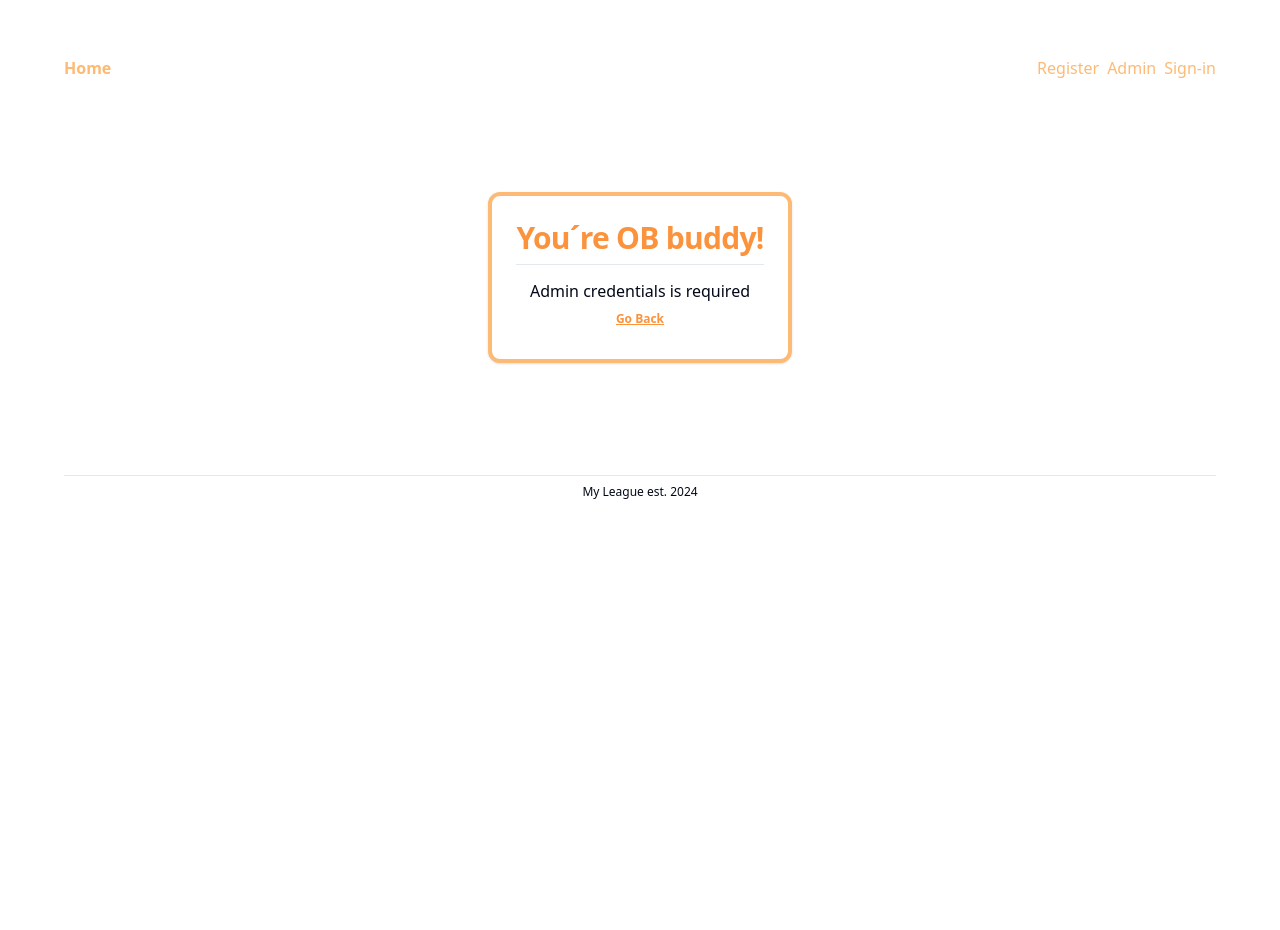
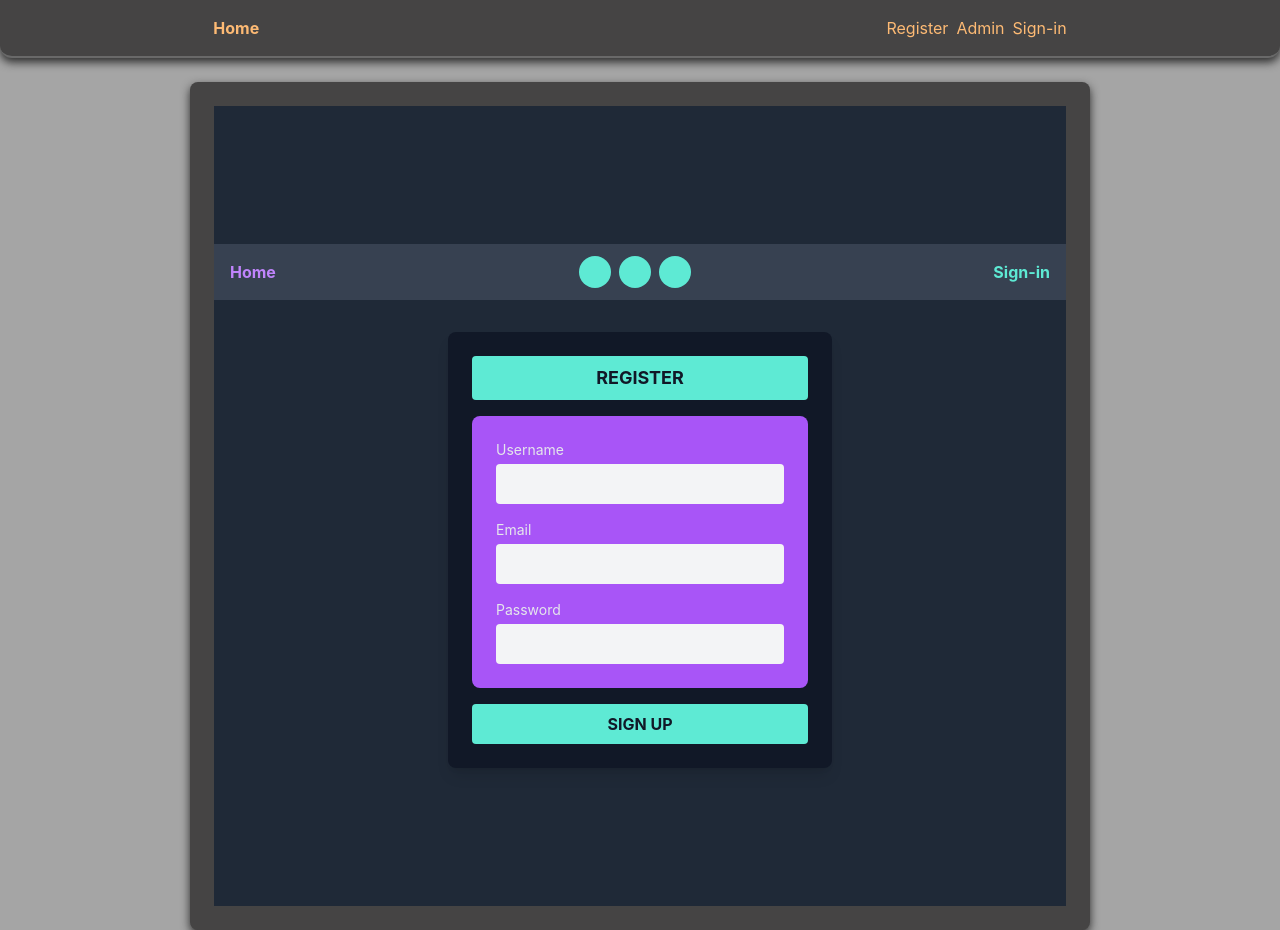
Before and after one commit to OGester/duels-mvp, a Next.js app: page /error in a window 1280 px wide. Before the commit the page ends 800 px from the top, so only its background shows below. Built offline with nearby package versions, Linux system fonts and the light colour scheme; no server answers.

Commit message:
Started fixing root layout and header layout. continue to style navbar

```diff
--- a/app/error/page.jsx
+++ b/app/error/page.jsx
@@ -3,74 +3,55 @@ import { Card, CardContent } from "@/components/ui/card";
 
 export default function accessDenied() {
   return (
-    <main className="flex justify-center flex-col w-full">
-      <div className="flex justify-center p-4">
-        <Card className="flex flex-col justify-center border-4 border-orange-300 w-auto">
-          <CardContent>
-            <div className="grid w-full items-center gap-4 mt-6">
-              <div className="flex flex-col space-y-1.5">
-                <h2 className="text-orange-400">You´re OB buddy!</h2>
-                <div className="flex justify-center">
-                  <p>Admin credentials is required</p>
-                </div>
-              </div>
-            </div>
-            <div className="flex justify-center py-2 text-xs">
-              <span>
-                <Link
-                  className="text-orange-400 font-bold underline"
-                  href="/profile-page"
-                >
-                  Go Back
-                </Link>
-              </span>
-            </div>
-          </CardContent>
-        </Card>
+    <div class="min-h-screen bg-gray-800 flex flex-col items-center justify-center">
+      {/* <!-- Navigation --> */}
+      <nav class="w-full px-4 py-3 bg-gray-700 flex justify-between items-center">
+        <button class="text-purple-400 font-bold">Home</button>
+        <div class="flex gap-2">
+          <div class="w-8 h-8 bg-teal-300 rounded-full"></div>
+          <div class="w-8 h-8 bg-teal-300 rounded-full"></div>
+          <div class="w-8 h-8 bg-teal-300 rounded-full"></div>
+        </div>
+        <button class="text-teal-300 font-bold">Sign-in</button>
+      </nav>
+
+      {/* <!-- Registration Section --> */}
+      <div class="mt-8 w-[90%] max-w-sm bg-gray-900 rounded-lg shadow-lg p-6">
+        {/*  <!-- Register Header --> */}
+        <div class="bg-teal-300 text-center text-gray-900 font-bold text-lg py-2 rounded">
+          REGISTER
+        </div>
+
+        {/*  <!-- Registration Form --> */}
+        <form class="mt-4 bg-purple-500 rounded-lg p-6 space-y-4">
+          <div>
+            <label class="block text-gray-200 text-sm mb-1">Username</label>
+            <input
+              type="text"
+              class="w-full bg-gray-100 text-gray-800 px-3 py-2 rounded focus:outline-none"
+            />
+          </div>
+          <div>
+            <label class="block text-gray-200 text-sm mb-1">Email</label>
+            <input
+              type="email"
+              class="w-full bg-gray-100 text-gray-800 px-3 py-2 rounded focus:outline-none"
+            />
+          </div>
+          <div>
+            <label class="block text-gray-200 text-sm mb-1">Password</label>
+            <input
+              type="password"
+              class="w-full bg-gray-100 text-gray-800 px-3 py-2 rounded focus:outline-none"
+            />
+          </div>
+        </form>
+
+        {/* <!-- Sign-Up Button --> */}
+        <button class="mt-4 w-full bg-teal-300 text-gray-900 font-bold py-2 rounded hover:bg-teal-400">
+          SIGN UP
+        </button>
       </div>
-      {/*   <div className="relative bg-gray-100 min-h-screen flex items-center justify-center">
-        <div className="w-96 h-64 bg-green-500 text-white flex items-center justify-center rounded-tl-none rounded-tr-3xl rounded-bl-3xl rounded-br-3xl">
-          <p className="text-lg font-bold">Rounded Corners</p>
-        </div>
-      </div> */}
-    </main>
+    </div>
   );
 }
-
-{
-  /*
-
-  <div class="relative bg-gray-100 min-h-screen flex items-center justify-center">
-        <!-- Background asymmetric card -->
-        <div class="absolute w-96 h-64 bg-blue-300 rounded-tl-none rounded-tr-3xl rounded-bl-3xl rounded-br-3xl transform translate-x-4 translate-y-6"></div>
-
-        Foreground card
-        <div class="relative w-80 h-56 bg-white rounded-3xl shadow-lg p-6 flex items-center justify-center">
-          <p class="text-gray-800 text-lg font-bold">Foreground Card</p>
-        </div>
-      </div>
-      <main className="flex justify-center flex-col w-full">
-      <h2 className="flex justify-center text-orange-500 font-bold mb-2.5">
-        OOPS!
-      </h2>
-      <div class="relative bg-gray-100 min-h-screen flex items-center justify-center">
-        <!-- Background asymmetric card -->
-        <div class="absolute w-[90%] max-w-4xl h-[80%] bg-blue-300 rounded-tl-none rounded-tr-3xl rounded-bl-3xl rounded-br-3xl shadow-xl"></div>
-
-         <!-- First foreground card -->
-        <div class="relative w-80 h-56 bg-white rounded-3xl shadow-lg p-6 flex items-center justify-center transform translate-x-6 translate-y-6 z-10">
-          <p class="text-gray-800 text-lg font-bold">Foreground Card 1</p>
-        </div>
-
-         <!-- Second foreground card (offset but more spacing) -->
-        <div class="relative w-80 h-56 bg-white rounded-3xl shadow-lg p-6 flex items-center justify-center transform translate-x-12 translate-y-12 z-10">
-          <p class="text-gray-800 text-lg font-bold">Foreground Card 2</p>
-        </div>
-
-         <!-- Topmost card (centered) -->
-        <div class="absolute w-72 h-48 bg-yellow-100 rounded-3xl shadow-2xl p-4 flex items-center justify-center top-1/2 left-1/2 transform -translate-x-1/2 -translate-y-1/2 z-20">
-          <p class="text-gray-800 text-lg font-bold">Topmost Card</p>
-        </div>
-      </div>
-*/
-}
--- a/app/globals.css
+++ b/app/globals.css
@@ -2,80 +2,33 @@
 @tailwind components;
 @tailwind utilities;
 
-@layer base {
-  :root {
-    --background: 0 0% 100%;
-    --foreground: 222.2 84% 4.9%;
-    --card: 0 0% 100%;
-    --card-foreground: 222.2 84% 4.9%;
-    --popover: 0 0% 100%;
-    --popover-foreground: 222.2 84% 4.9%;
-    --primary: 222.2 47.4% 11.2%;
-    --primary-foreground: 210 40% 98%;
-    --secondary: 210 40% 96.1%;
-    --secondary-foreground: 222.2 47.4% 11.2%;
-    --muted: 210 40% 96.1%;
-    --muted-foreground: 215.4 16.3% 46.9%;
-    --accent: 210 40% 96.1%;
-    --accent-foreground: 222.2 47.4% 11.2%;
-    --destructive: 0 84.2% 60.2%;
-    --destructive-foreground: 210 40% 98%;
-    --border: 214.3 31.8% 91.4%;
-    --input: 214.3 31.8% 91.4%;
-    --ring: 222.2 84% 4.9%;
-    --chart-1: 12 76% 61%;
-    --chart-2: 173 58% 39%;
-    --chart-3: 197 37% 24%;
-    --chart-4: 43 74% 66%;
-    --chart-5: 27 87% 67%;
-    --radius: 0.5rem;
-  }
-  .dark {
-    --background: 222.2 84% 4.9%;
-    --foreground: 210 40% 98%;
-    --card: 222.2 84% 4.9%;
-    --card-foreground: 210 40% 98%;
-    --popover: 222.2 84% 4.9%;
-    --popover-foreground: 210 40% 98%;
-    --primary: 210 40% 98%;
-    --primary-foreground: 222.2 47.4% 11.2%;
-    --secondary: 217.2 32.6% 17.5%;
-    --secondary-foreground: 210 40% 98%;
-    --muted: 217.2 32.6% 17.5%;
-    --muted-foreground: 215 20.2% 65.1%;
-    --accent: 217.2 32.6% 17.5%;
-    --accent-foreground: 210 40% 98%;
-    --destructive: 0 62.8% 30.6%;
-    --destructive-foreground: 210 40% 98%;
-    --border: 217.2 32.6% 17.5%;
-    --input: 217.2 32.6% 17.5%;
-    --ring: 212.7 26.8% 83.9%;
-    --chart-1: 220 70% 50%;
-    --chart-2: 160 60% 45%;
-    --chart-3: 30 80% 55%;
-    --chart-4: 280 65% 60%;
-    --chart-5: 340 75% 55%;
-  }
+:root {
+  --color-dark-gray: #1a1a2e; /* Inner container background */
+  --color-light-gray: #eaeaea; /* Outer container background */
+  --color-accent: #58d68d; /* Optional accent color */
 }
-@layer base {
-  * {
-    @apply border-border;
-  }
-  body {
-    @apply bg-background text-foreground;
-  }
+html,
+body {
+  background-color: var(--color-light-gray); /* Outer container background */
+  color: white; /* Default text color */
+  font-family: "Inter", sans-serif; /* Use your preferred font */
+  margin: 4;
+  padding: 4;
+  height: 100%; /* Ensures body takes full screen height */
 }
 
-main,
-nav {
-  @apply max-w-6xl mx-auto my-12;
+#root {
+  display: flex;
+  justify-content: center;
+  align-items: center;
+  min-height: 100vh; /* Centers content vertically and horizontally */
 }
-p {
-  @apply mt-2;
+.center-container {
+  background-color: var(--color-dark-gray);
+  display: flex;
+  justify-content: center;
+  align-items: center;
 }
-h1 {
-  @apply scroll-m-20 text-4xl font-extrabold tracking-tight lg:text-5xl;
+.custom-header {
+  box-shadow: 0 4px 6px rgba(0, 0, 0, 0.1); /* Customize shadow */
 }
-h2 {
-  @apply scroll-m-20 border-b pb-2 text-3xl font-semibold tracking-tight transition-colors first:mt-0;
-}
--- a/app/layout.js
+++ b/app/layout.js
@@ -7,18 +7,35 @@ export const metadata = {
 };
 
 export default function RootLayout({ children }) {
-  //allows access to the search query from the context
-  //const { searchQuery } = useSearch();
   return (
-    <html lang="en">
-      <body className="px-4 py-2">
-        <header>
-          <NavBar />
+    <html lang="en" className="w-full h-full">
+      <body className="min-h-full w-full bg-light-gray flex flex-col items-center">
+        {/* Header */}
+        <header
+          className="w-full bg-dark-gray text-white py-4 border-b-2 border-medium-gray"
+          style={{
+            boxShadow: "0 4px 10px #292929",
+            borderLeft: "2px solid #medium-gray",
+            borderRight: "2px solid #medium-gray",
+            borderBottomLeftRadius: "12px",
+            borderBottomRightRadius: "12px",
+          }}
+        >
+          <div className="w-2/3 mx-auto">
+            <NavBar />
+          </div>
         </header>
-        <main className="flex flex-col justify-center">{children}</main>
-        <footer className="border-t text-center text-xs py-2 max-w-6xl mx-auto my-12">
-          My League est. 2024
-        </footer>
+
+        {/* content */}
+        <main className="bg-light-gray flex-grow w-full flex flex-col items-center justify-center mt-6">
+          {/* Center Content  */}
+          <div
+            className="bg-dark-gray rounded-lg p-6 h-full w-full max-w-[900px]"
+            style={{ boxShadow: "0 4px 10px #292929" }}
+          >
+            <div>{children}</div>
+          </div>
+        </main>
       </body>
     </html>
   );
--- a/tailwind.config.js
+++ b/tailwind.config.js
@@ -1,57 +1,30 @@
+/** @type {import('tailwindcss').Config} */
 /** @type {import('tailwindcss').Config} */
 module.exports = {
-    darkMode: ["class"],
-    content: ["./app/**/*.{js,jsx,tsx}", "./components/**/*.{js,jsx,tsx}"],
+  content: [
+    "./app/**/*.{js,ts,jsx,tsx}", // Add all paths where Tailwind classes will be used
+    "./components/**/*.{js,ts,jsx,tsx}",
+  ],
   theme: {
     extend: {
+      colors: {
+        "dark-gray": "#454444", // Header background
+        "light-gray": "#A5A5A5", // Body background
+        "medium-gray": "#696969",
+        "light-green": "#A4E5D9", // Sign-in button
+        "green-500": "#81E0C2", // Hover state for sign-in
+      },
       borderRadius: {
-  			lg: 'var(--radius)',
-  			md: 'calc(var(--radius) - 2px)',
-  			sm: 'calc(var(--radius) - 4px)'
+        lg: "0.5rem", // Matches the design
+        md: "0.375rem",
       },
-  		colors: {
-  			background: 'hsl(var(--background))',
-  			foreground: 'hsl(var(--foreground))',
-  			card: {
-  				DEFAULT: 'hsl(var(--card))',
-  				foreground: 'hsl(var(--card-foreground))'
+      boxShadow: {
+        md: "0 4px 6px rgba(0, 0, 0, 0.1)", // Matches card shadow in design
       },
-  			popover: {
-  				DEFAULT: 'hsl(var(--popover))',
-  				foreground: 'hsl(var(--popover-foreground))'
+      fontFamily: {
+        sans: ["Inter", "sans-serif"], // Add your custom font
       },
-  			primary: {
-  				DEFAULT: 'hsl(var(--primary))',
-  				foreground: 'hsl(var(--primary-foreground))'
     },
-  			secondary: {
-  				DEFAULT: 'hsl(var(--secondary))',
-  				foreground: 'hsl(var(--secondary-foreground))'
   },
-  			muted: {
-  				DEFAULT: 'hsl(var(--muted))',
-  				foreground: 'hsl(var(--muted-foreground))'
-  			},
-  			accent: {
-  				DEFAULT: 'hsl(var(--accent))',
-  				foreground: 'hsl(var(--accent-foreground))'
-  			},
-  			destructive: {
-  				DEFAULT: 'hsl(var(--destructive))',
-  				foreground: 'hsl(var(--destructive-foreground))'
-  			},
-  			border: 'hsl(var(--border))',
-  			input: 'hsl(var(--input))',
-  			ring: 'hsl(var(--ring))',
-  			chart: {
-  				'1': 'hsl(var(--chart-1))',
-  				'2': 'hsl(var(--chart-2))',
-  				'3': 'hsl(var(--chart-3))',
-  				'4': 'hsl(var(--chart-4))',
-  				'5': 'hsl(var(--chart-5))'
-  			}
-  		}
-  	}
-  },
-  plugins: [require("tailwindcss-animate")],
+  plugins: [],
 };
```
Lines whose indentation alone changed are shown as unchanged.
